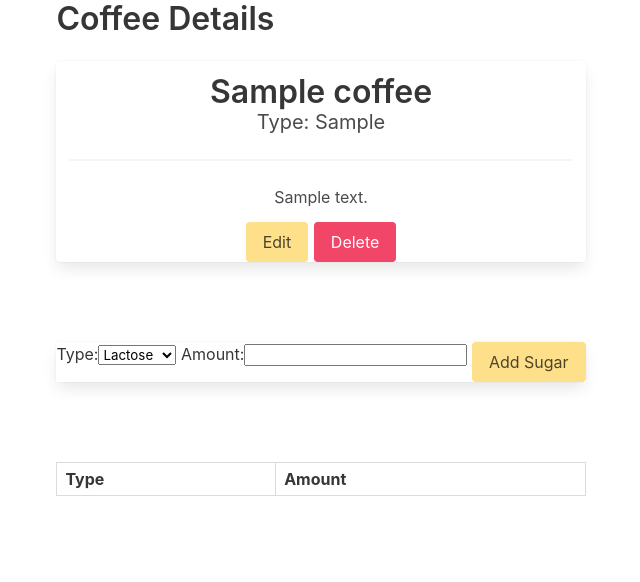
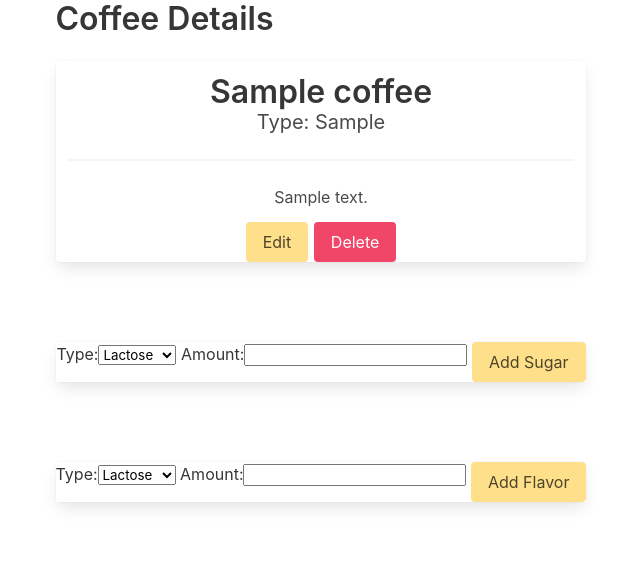
Before and after one commit to Ckrcok/Coffee-Collector, a Django app: template main_app/templates/coffee/detail.html in a window 1280 px wide. Shown: the part 55-637 px from the top of the page, without its empty margins (319-959 px from the left). Run offline with Django 3.2, Linux system fonts and the light colour scheme; the template is opened without the code that fills it: values that come from a table or form of the project are taken from there, others are empty; tables that the repository leaves empty hold one stand-in row (values such as "Sample post"); lists and menus that the app fills with data are empty.

Commit message:
added new section to details.html

```diff
--- a/main_app/templates/coffee/detail.html
+++ b/main_app/templates/coffee/detail.html
@@ -38,6 +38,23 @@
   </form>
 </div>
 
+<div class="card">
+  <form
+    class="table is-bordered"
+    method="post"
+    style="text-align: center;margin-top: 10vh;margin-bottom: 10vh;"
+    action="/cats/{{coffee.id}}/add_sugar/"
+  >
+    {% csrf_token %} {{ flavor_form.as_table }}
+    <input
+      class="button is-warning"
+      type="submit"
+      class="btn"
+      value="Add Flavor"
+    />
+  </form>
+</div>
+
 <div class="is-half is-offset-one-quarter">
   <table
     class="table is-bordered is-striped is-narrow is-hoverable is-fullwidth"
```
Also changed, not shown: main_app/migrations/0004_auto_20210331_2155.py (added).
